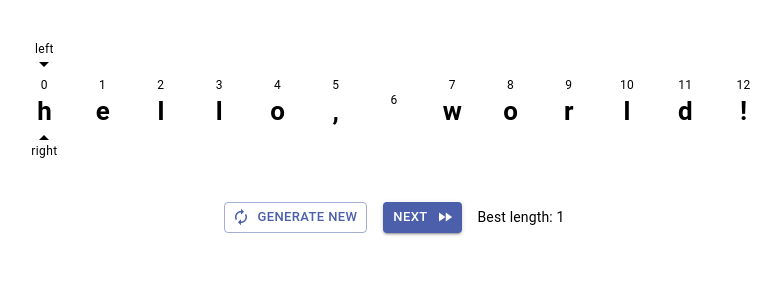
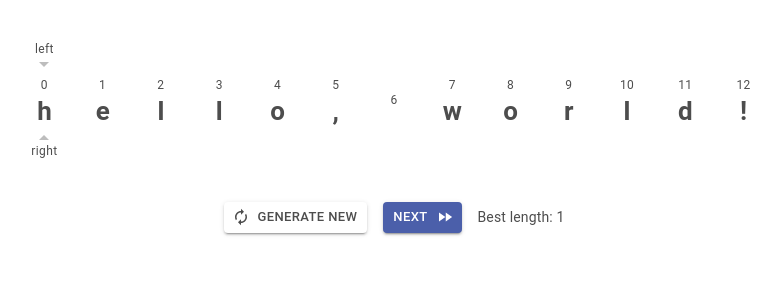
Before and after one commit to MartinXPN/tutorials.profound.academy, a Next.js app: page /sliding-window in a window 1280 px wide. Shown: the top 300 px of the page, without its empty margins (246-1027 px from the left). Built offline with nearby package versions, Linux system fonts and the light colour scheme.

Commit message:
Fixed text color for dark mode

```diff
--- a/app/ThemeProvider.tsx
+++ b/app/ThemeProvider.tsx
@@ -27,7 +27,7 @@ const getDesignTokens = (mode: PaletteMode) => ({
 
                 console: {main: '#e0e0e0'},
                 secondaryAction: {main: '#000000'},
-                neutral: {main: '#ffffff', contrastText: '#212121'},
+                neutral: {main: '#ffffff', contrastText: '#4D4D4D'},
                 unavailable: {main: '#363636'},
             },
         }
--- a/app/sliding-window/page.tsx
+++ b/app/sliding-window/page.tsx
@@ -59,12 +59,12 @@ function Page() {
                 <Box flex={1} />
                 {currentWord.split('').map((letter, index) => (
                     <Stack marginX={2} direction="column" alignContent="center" alignItems="center" key={`letter-${index}-${letter}`}>
-                        <Typography variant="caption" marginBottom={-1} visibility={left === index ? 'visible' : 'hidden'}>left</Typography>
-                        <ArrowDropDownIcon visibility={left === index ? 'visible' : 'hidden'} />
-                        <Typography variant="caption">{index}</Typography>
-                        <Typography variant="h3" fontWeight="bold">{letter}</Typography>
-                        <ArrowDropUpIcon visibility={right === index ? 'visible' : 'hidden'} />
-                        <Typography variant="caption" marginTop={-1} visibility={right === index ? 'visible' : 'hidden'}>right</Typography>
+                        <Typography color="neutral.contrastText" variant="caption" marginBottom={-1} visibility={left === index ? 'visible' : 'hidden'}>left</Typography>
+                        <ArrowDropDownIcon color="disabled" visibility={left === index ? 'visible' : 'hidden'} />
+                        <Typography color="neutral.contrastText" variant="caption">{index}</Typography>
+                        <Typography color="neutral.contrastText" variant="h3" fontWeight="bold">{letter}</Typography>
+                        <ArrowDropUpIcon color="disabled" visibility={right === index ? 'visible' : 'hidden'} />
+                        <Typography color="neutral.contrastText" variant="caption" marginTop={-1} visibility={right === index ? 'visible' : 'hidden'}>right</Typography>
                     </Stack>
                 ))}
                 <Box flex={1} />
@@ -72,9 +72,9 @@ function Page() {
             </Box>
 
             <Stack direction="row" spacing={2} alignItems="center">
-                <Button variant="outlined" startIcon={<AutorenewIcon />} onClick={onGenerateNewClicked} size="small">Generate new</Button>
+                <Button variant="contained" startIcon={<AutorenewIcon />} onClick={onGenerateNewClicked} size="small" sx={{bgcolor: 'white', color: 'neutral.contrastText'}}>Generate new</Button>
                 <Button variant="contained" endIcon={<FastForwardIcon />} onClick={onNextClicked} size="small" disabled={right === currentWord.length - 1}>Next</Button>
-                <Typography variant="body2">Best length: {bestLength}</Typography>
+                <Typography variant="body2" color="neutral.contrastText">Best length: {bestLength}</Typography>
             </Stack>
         </Stack>
     </>
```
